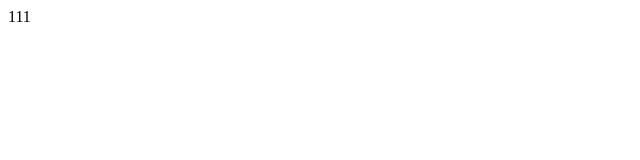
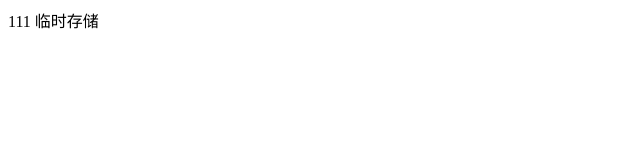
Before and after one commit to Thh123-gif/GitHub01, a plain HTML site: page index.html in a window 1280 px wide. Shown: the whole page, without its empty margins (0-640 px from the left). Drawn offline with Linux system fonts and the light colour scheme.

Commit message:
第二次添加index.html

```diff
--- a/index.html
+++ b/index.html
@@ -7,5 +7,6 @@
 </head>
 <body>
     111
+    临时存储
 </body>
 </html>
```
